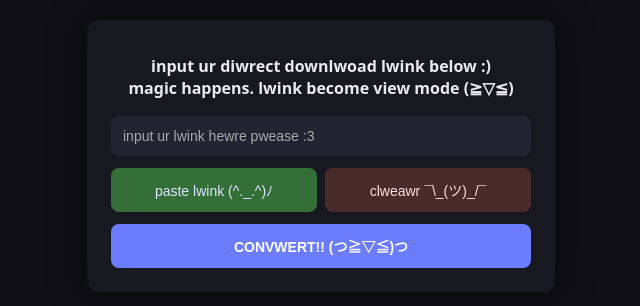
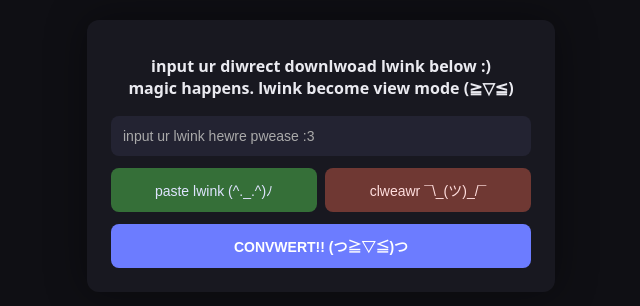
Before and after one commit to Aazeth/aazeth.github.io, a plain HTML site: page index.html in a window 1280 px wide. Shown: the part 244-550 px from the top of the page, without its empty margins (319-959 px from the left). Drawn offline with Linux system fonts and the light colour scheme.

Commit message:
Update style.css

```diff
--- a/style.css
+++ b/style.css
@@ -90,7 +90,7 @@ input:focus {
 }
 
 .btn-clear {
-  background: #4a2b2b;
+  background: #6f3833;
   color: #ffdede;
   font-weight: 500;
   cursor: pointer;
```
